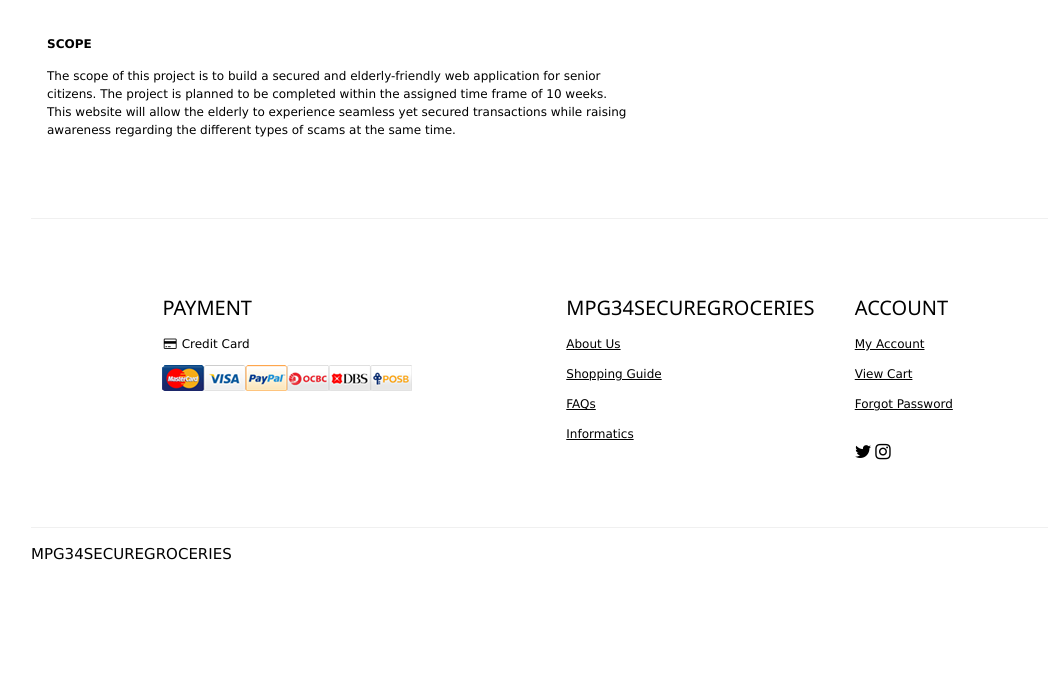
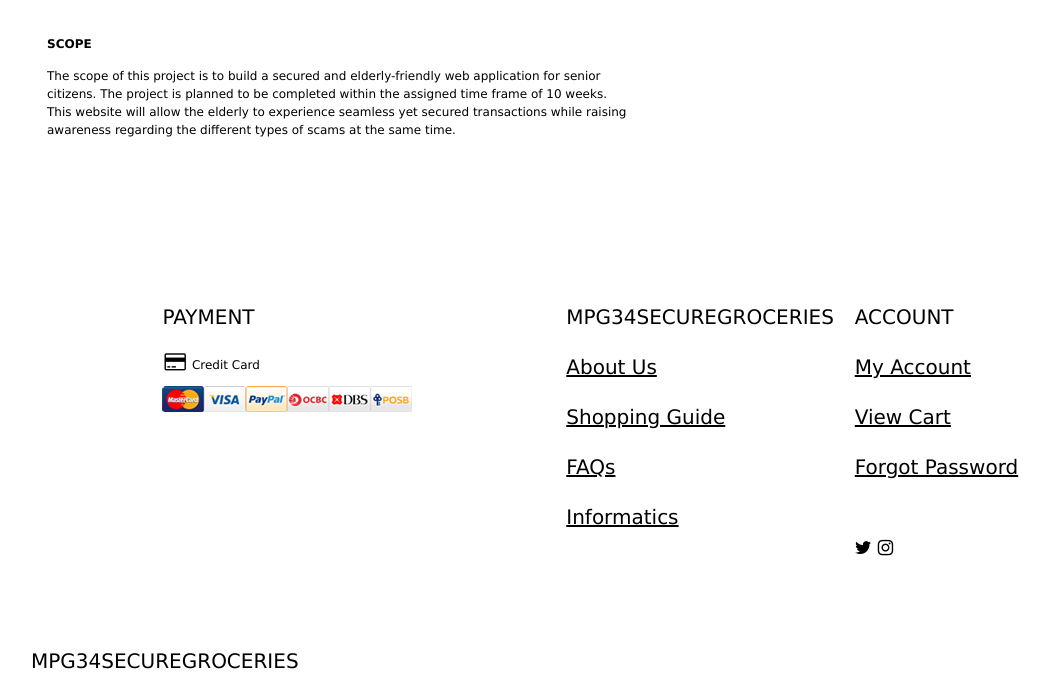
Before and after one commit to sjzdylan/Major-Project-G34, a PHP site: page /aboutus.php in a window 1280 px wide. Shown: the part 572-1268 px from the top of the page, without its empty margins (24-1072 px from the left). Before the commit the page ends 1132 px from the top, so only its background shows below. Run offline with PHP 8.4, Linux system fonts and the light colour scheme; some libraries are stand-ins or nearby versions.

Commit message:
Add files via upload

```diff
--- a/footer.php
+++ b/footer.php
@@ -9,29 +9,36 @@
     <link rel="stylesheet" href="https://fonts.googleapis.com/css?family=Montserrat">
     <link rel="stylesheet" href="https://cdnjs.cloudflare.com/ajax/libs/font-awesome/4.7.0/css/font-awesome.min.css">
     </head>
+<style>
+.textsize {
+
+  font-size: 20px;
+
+}
+</style>
     <body>
 
     <div style="width: 1170px; margin: auto;">
-        <footer class="w3-padding-64 w3-white w3-small w3-center" id="footer" style="border-top: 1px solid #F0F0F0; border-bottom: 1px solid #F0F0F0;">
+        <footer class="w3-padding-64 w3-small w3-center" id="footer">
             <div class="w3-row-padding">
 
               <div class="w3-col s3 w3-justify" style='margin-left:10%; margin-right:10%;'>
-                <h4>PAYMENT</h4>
-                <p><i class="fa fa-fw fa-credit-card"></i> Credit Card</p>
+                <p class="textsize">PAYMENT</p>
+                <p><i class="fa fa-fw fa-credit-card textsize"></i> Credit Card</p>
                 <img src="images\paymentimg.png">
 
               </div>
 
-              <div class="w3-col s3 w3-justify">
-                <h4>MPG34SECUREGROCERIES</h4>
+              <div class="w3-col s3 w3-justify textsize">
+                <p  class="textsize">MPG34SECUREGROCERIES</p>
                 <p><a href="aboutus.php" class="w3-hover-opacity">About Us</a></p>
                 <p><a href="#" class="w3-hover-opacity">Shopping Guide</a></p>
                 <p><a href="#" class="w3-hover-opacity">FAQs</a></p>
                 <p><a href="#" class="w3-hover-opacity">Informatics</a></p>
               </div>
 
-              <div class="w3-col s3 w3-justify">
-                <h4>ACCOUNT</h4>
+              <div class="w3-col s3 w3-justify textsize">
+                <p  class="textsize">ACCOUNT</p>
                 <p><a href="login.php" class="w3-hover-opacity">My Account</a></p>
                 <p><a href="cart.php" class="w3-hover-opacity">View Cart</a></p>
                 <?php
@@ -59,7 +66,7 @@
         </footer>
         </div>
         <div style="width: 1170px; margin: auto;">
-          <p>MPG34SECUREGROCERIES</p>
+          <p  class="textsize">MPG34SECUREGROCERIES</p>
         </div>
     </body>
 </html>
```
